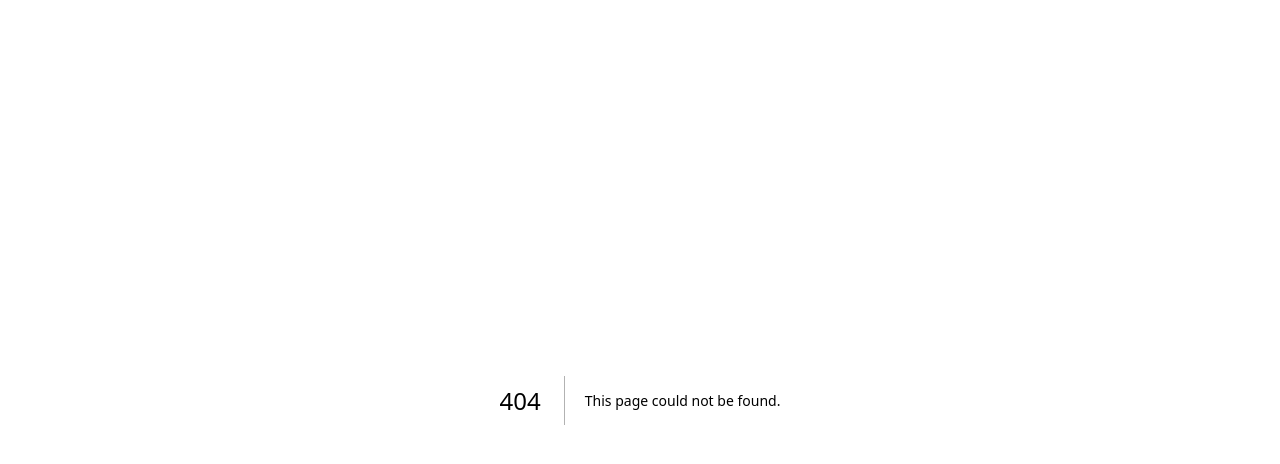
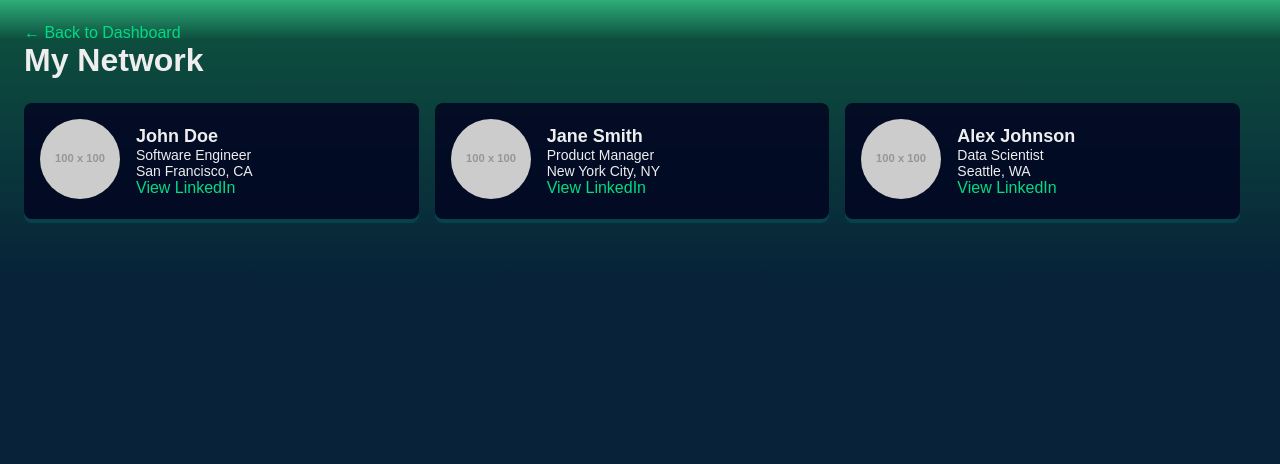
Before and after one commit to sindhuraks/StartupNexus, a Next.js app: page /network in a window 1280 px wide. Before the commit this address had no page. Shown: the top 464 px of the page. Built offline with nearby package versions, Linux system fonts and the light colour scheme.

Commit message:
Network feature to display My Network connections

```diff
--- /dev/null
+++ b/src/app/network/network.module.css
@@ -0,0 +1,86 @@
+/* Full-page container */
+.pageContainer {
+    padding: 24px;
+    background: linear-gradient(to bottom, hsl(155, 59%, 43%) 0%, #0D4D3E 5%, #072239 35%, #072239 100%);
+    color: #eeeeee;
+    min-height: 100vh;
+}
+
+/* Back button styling */
+.backButton {
+    background-color: transparent;
+    color: #00DC82;
+    border: none;
+    font-size: 16px;
+    cursor: pointer;
+}
+
+.backButton:hover {
+    text-decoration: underline;
+}
+
+/* Title styling */
+.title {
+    font-size: 32px;
+    font-weight: bold;
+    margin-bottom: 24px;
+}
+
+/* Connections container */
+.connectionsContainer {
+    display: flex;
+    flex-wrap: wrap;
+    gap: 16px;
+}
+
+/* Individual connection card */
+.connectionCard {
+    background-color: rgba(2, 4, 32, 0.85);
+    color: #eeeeee;
+    padding: 16px;
+    border-radius: 8px;
+    box-shadow: rgba(0, 128, 128, 0.25) 0px 4px;
+    display: flex;
+    align-items: center;
+    gap: 16px;
+    width: calc(33.333% - 16px); /* Three cards per row */
+}
+
+/* Profile picture styling */
+.profilePicture img {
+    width: 80px;
+    height: 80px;
+    border-radius: 50%;
+}
+
+/* Connection info styling */
+.connectionInfo h2 {
+    font-size: 18px;
+    font-weight: bold;
+}
+
+.connectionInfo p {
+    font-size: 14px;
+}
+
+.linkedinLink {
+    color: #00DC82;
+    text-decoration: none;
+}
+
+.linkedinLink:hover {
+    text-decoration: underline;
+}
+
+/* Responsive Design */
+@media (max-width: 768px) {
+    .connectionCard {
+        width: calc(50% - 16px); /* Two cards per row on smaller screens */
+    }
+}
+
+@media (max-width: 480px) {
+    .connectionCard {
+        width: calc(100% - 16px); /* One card per row on very small screens */
+    }
+}
--- /dev/null
+++ b/src/app/network/page.js
@@ -0,0 +1,90 @@
+'use client';
+
+import { useEffect, useState } from "react";
+import styles from "./network.module.css";
+
+export default function Networks({ onBack }) {
+    const [connections, setConnections] = useState([]);
+    const [loading, setLoading] = useState(true);
+    const [error, setError] = useState(null);
+
+    useEffect(() => {
+        const fetchConnections = async () => {
+            try {
+                // Hardcoded dummy response for connections
+                const dummyConnections = [
+                    {
+                        id: 1,
+                        full_name: "John Doe",
+                        role: "Software Engineer",
+                        location: "San Francisco, CA",
+                        linkedin_profile: "https://linkedin.com/in/johndoe",
+                        profile_picture: "https://via.placeholder.com/100",
+                    },
+                    {
+                        id: 2,
+                        full_name: "Jane Smith",
+                        role: "Product Manager",
+                        location: "New York City, NY",
+                        linkedin_profile: "https://linkedin.com/in/janesmith",
+                        profile_picture: "https://via.placeholder.com/100",
+                    },
+                    {
+                        id: 3,
+                        full_name: "Alex Johnson",
+                        role: "Data Scientist",
+                        location: "Seattle, WA",
+                        linkedin_profile: "https://linkedin.com/in/alexjohnson",
+                        profile_picture: "https://via.placeholder.com/100",
+                    },
+                ];
+
+                setConnections(dummyConnections);
+            } catch (error) {
+                console.error("Error fetching connections:", error);
+                setError("Failed to load connections.");
+            } finally {
+                setLoading(false);
+            }
+        };
+
+        fetchConnections();
+    }, []);
+
+    if (loading) return <div className={styles.loading}>Loading connections...</div>;
+    if (error) return <div className={styles.error}>{error}</div>;
+
+    return (
+        <div className={styles.pageContainer}>
+            <button className={styles.backButton} onClick={onBack}>
+                ← Back to Dashboard
+            </button>
+            <h1 className={styles.title}>My Network</h1>
+            <div className={styles.connectionsContainer}>
+                {connections.map((connection) => (
+                    <div key={connection.id} className={styles.connectionCard}>
+                        <div className={styles.profilePicture}>
+                            <img
+                                src={connection.profile_picture}
+                                alt={`${connection.full_name}'s profile`}
+                            />
+                        </div>
+                        <div className={styles.connectionInfo}>
+                            <h2>{connection.full_name}</h2>
+                            <p>{connection.role}</p>
+                            <p>{connection.location}</p>
+                            <a
+                                href={connection.linkedin_profile}
+                                target="_blank"
+                                rel="noopener noreferrer"
+                                className={styles.linkedinLink}
+                            >
+                                View LinkedIn
+                            </a>
+                        </div>
+                    </div>
+                ))}
+            </div>
+        </div>
+    );
+}
```
Also changed, not shown: src/app/dashboard/page.js (+18 -2 lines).
